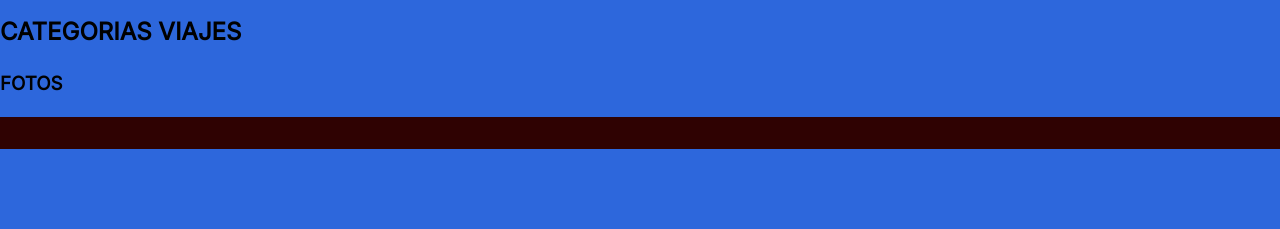
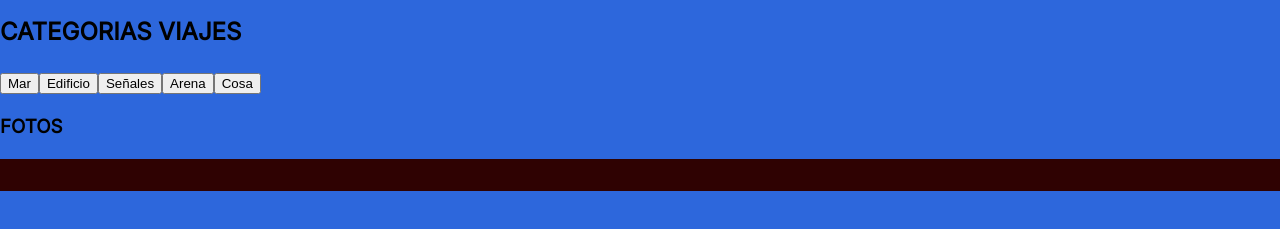
Before and after one commit to oscsolcan-gif/practica-filtro, a plain HTML site: page index.html in a window 1280 px wide. Shown: the part 165-394 px from the top of the page. Drawn offline with Linux system fonts and the light colour scheme.

Commit message:
crear botones en js además de la botonera se ve en pantalla

```diff
--- a/index.html
+++ b/index.html
@@ -25,12 +25,14 @@
 
            <section id="botonera">
              <h2>CATEGORIAS VIAJES</h2>
-            <div class="contenedorBotones">
+            <div id="contenedorBotones">
             </div>
            </section>
 
 
                <section class="botones">
+
+
 
                 <!-- DIvs para el CSS-->
 
--- a/js/main.js
+++ b/js/main.js
@@ -1,14 +1,30 @@
 
 const botonera = document.querySelector('#botonera');
+const contenedorBotones =document.querySelector('#contenedorBotones');
 
 
-//const contenedorBotones
+const botones = ['Mar', 'Edificio', 'Señales', 'Arena','Cosa'];
 
-const (contenedorBotones) = document.createElement('botones', []);
-      contenedorBotones.setAttribute("mar","edificio","señales","arena","cosa");
+const crearBotones =() => {
+
+     botones.forEach((etiqueta)=>{
+            const boton = document.createElement('button');
+            boton.textContent=etiqueta;
+            boton.id=etiqueta;
+
+            contenedorBotones.append(boton);
+
+     })
+
+
+
+}
+
+
+
 
 //
 //const (contenedorBotones) = document.querySelector('#botones');
 //       contenedorBotones.setAttribute("mar","edificio","señales","arena","cosa");
 //
-console.log(contenedorBotones)
+crearBotones()
```
